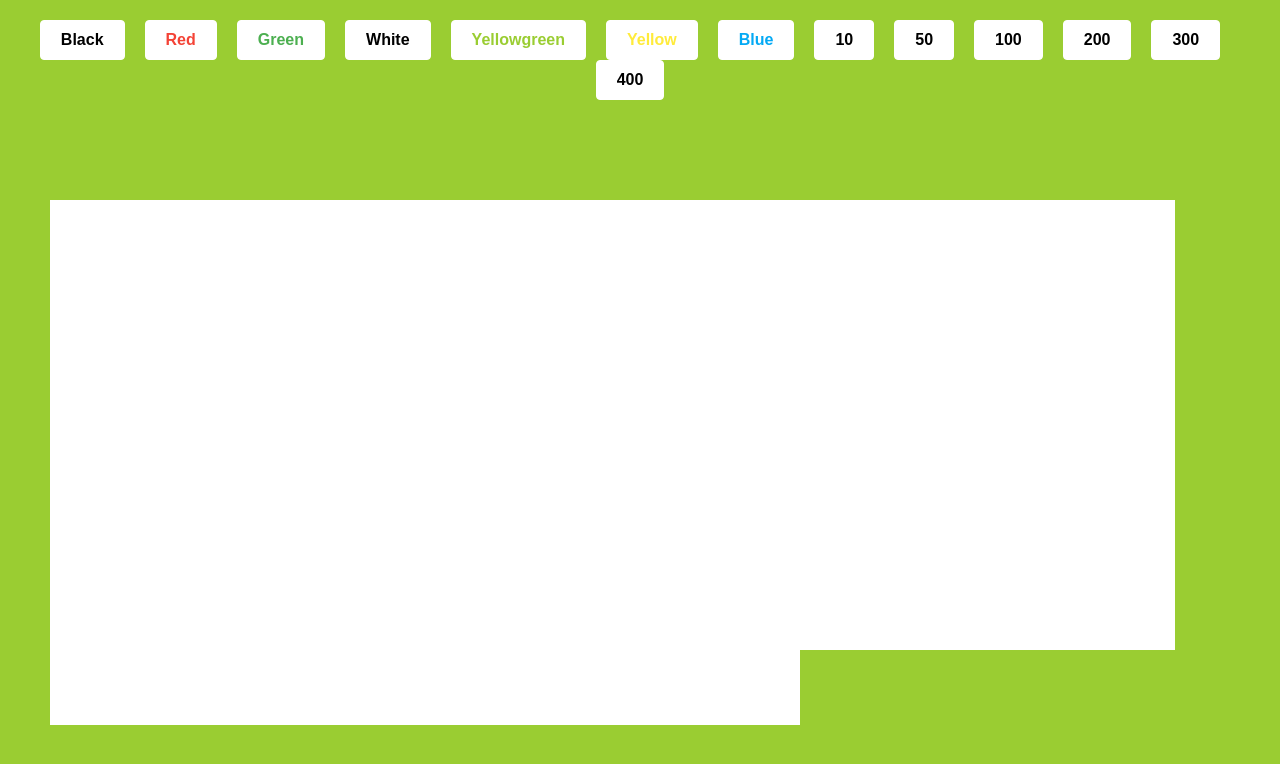
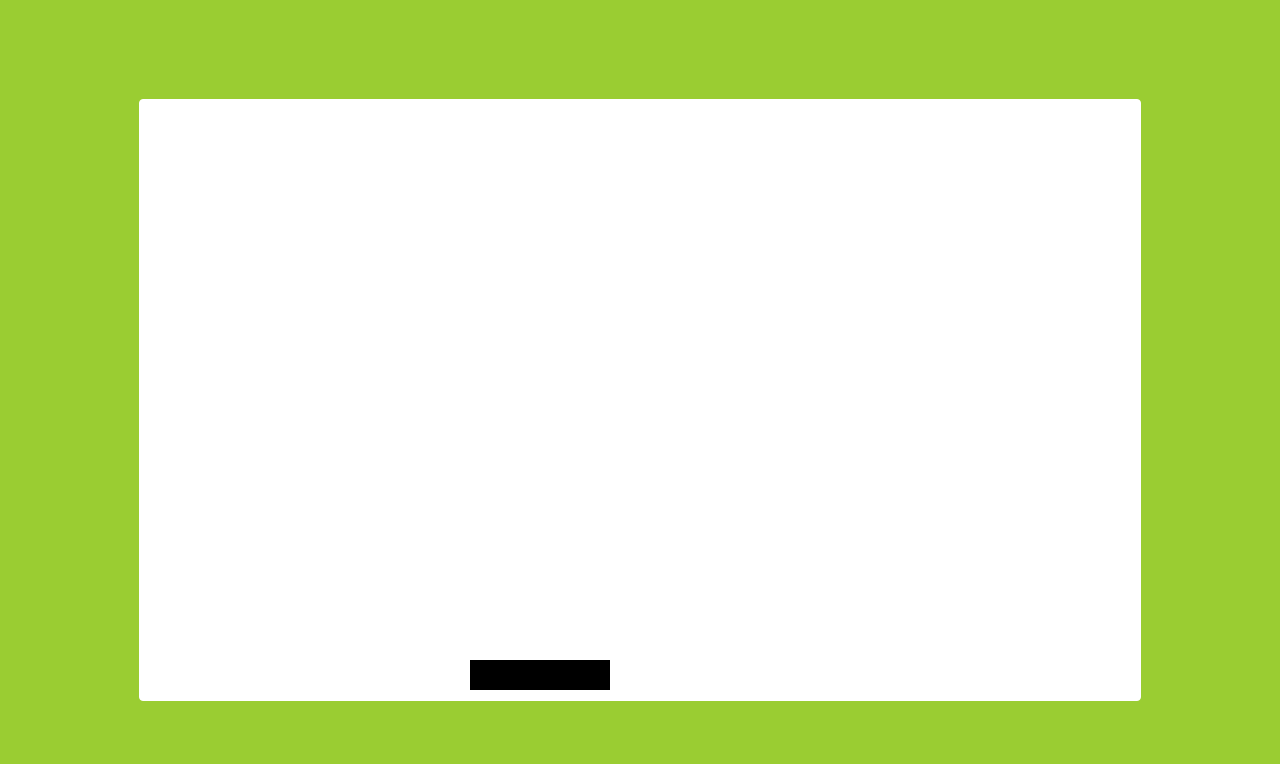
Before and after one commit to riabets/bricks, a Vue app: page / in a window 1280 px wide. Shown: the top 764 px of the page. Built offline with nearby package versions, Linux system fonts and the light colour scheme.

Commit message:
Draw a canvas

```diff
--- a/src/App.vue
+++ b/src/App.vue
@@ -1,16 +1,20 @@
 <template>
     <div id="app">
-        <field></field>
+<!--        <field></field>-->
+<!--        <hr>-->
+        <matrix></matrix>
     </div>
 </template>
 
 <script>
-import Field from "@/components/Field";
+// import Field from "@/components/Field";
+import Matrix from "@/components/Matrix";
 
 export default {
     name: 'App',
     components: {
-        'field': Field
+        // 'field': Field,
+        'matrix': Matrix,
     }
 }
 </script>
--- a/src/components/Field.vue
+++ b/src/components/Field.vue
@@ -1,5 +1,5 @@
 <template>
-    <main>
+    <section>
         <header>
             <div
                 class="colours"
@@ -28,7 +28,7 @@
                 v-on:click="hoverItems(index)"
             ></div>
         </div>
-    </main>
+    </section>
 </template>
 
 <script>
--- /dev/null
+++ b/src/components/Matrix.vue
@@ -0,0 +1,61 @@
+<template>
+    <section>
+        <canvas id="gameScreen" class="game-screen" height="600" width="1000"></canvas>
+    </section>
+</template>
+
+<script>
+import Paddle from "@/components/app/paddle";
+
+export default {
+    name: "Matrix",
+    data() {
+        return {}
+    },
+    mounted() {
+        this.initCanvas();
+    },
+    methods: {
+        initCanvas() {
+            let canvas = document.getElementById('gameScreen');
+            let ctx = canvas.getContext('2d');
+
+            const GAME_WIDTH = 800;
+            const GAME_HEIGHT = 600;
+
+            let paddle = new Paddle(GAME_WIDTH, GAME_HEIGHT);
+
+            paddle.draw(ctx);
+
+            let lastTime = 0;
+
+            function gameLoop(timestamp) {
+                let deltaTime = timestamp - lastTime;
+                lastTime = timestamp;
+                ctx.clearRect(0, 0, 800, 600);
+                paddle.update(deltaTime);
+                paddle.draw(ctx);
+
+                // requestAnimationFrame(gameLoop);
+            }
+
+            gameLoop();
+        },
+    }
+}
+</script>
+<style lang="scss">
+    section {
+        display: flex;
+        flex-wrap: wrap;
+        align-items: center;
+        height: 100vh;
+    }
+
+    .game-screen {
+        border: 1px solid white;
+        background-color: white;
+        margin: 30px auto;
+        border-radius: 4px;
+    }
+</style>
--- /dev/null
+++ b/src/components/app/paddle.js
@@ -0,0 +1,24 @@
+export default class Paddle {
+    constructor(gameWidth, gameHeight) {
+        this.width = 140;
+        this.height = 30;
+
+        this.position = {
+            x: gameWidth / 2 - this.width / 2,
+            y: gameHeight - this.height - 10,
+        }
+    }
+
+    draw(ctx) {
+        ctx.fillStyle = 'black';
+        ctx.fillRect(this.position.x, this.position.y, this.width, this.height);
+        console.log(ctx);
+    }
+
+    update(deltaTime) {
+        if(!deltaTime){
+            return;
+        }
+        this.position.x += 5 / deltaTime;
+    }
+}
--- a/src/main.js
+++ b/src/main.js
@@ -1,5 +1,5 @@
-import Vue from 'vue'
-import App from './App.vue'
+import Vue from 'vue';
+import App from './App.vue';
 
 Vue.config.productionTip = false;
 
```
Also changed, not shown: src/components/app/input.js (added).
